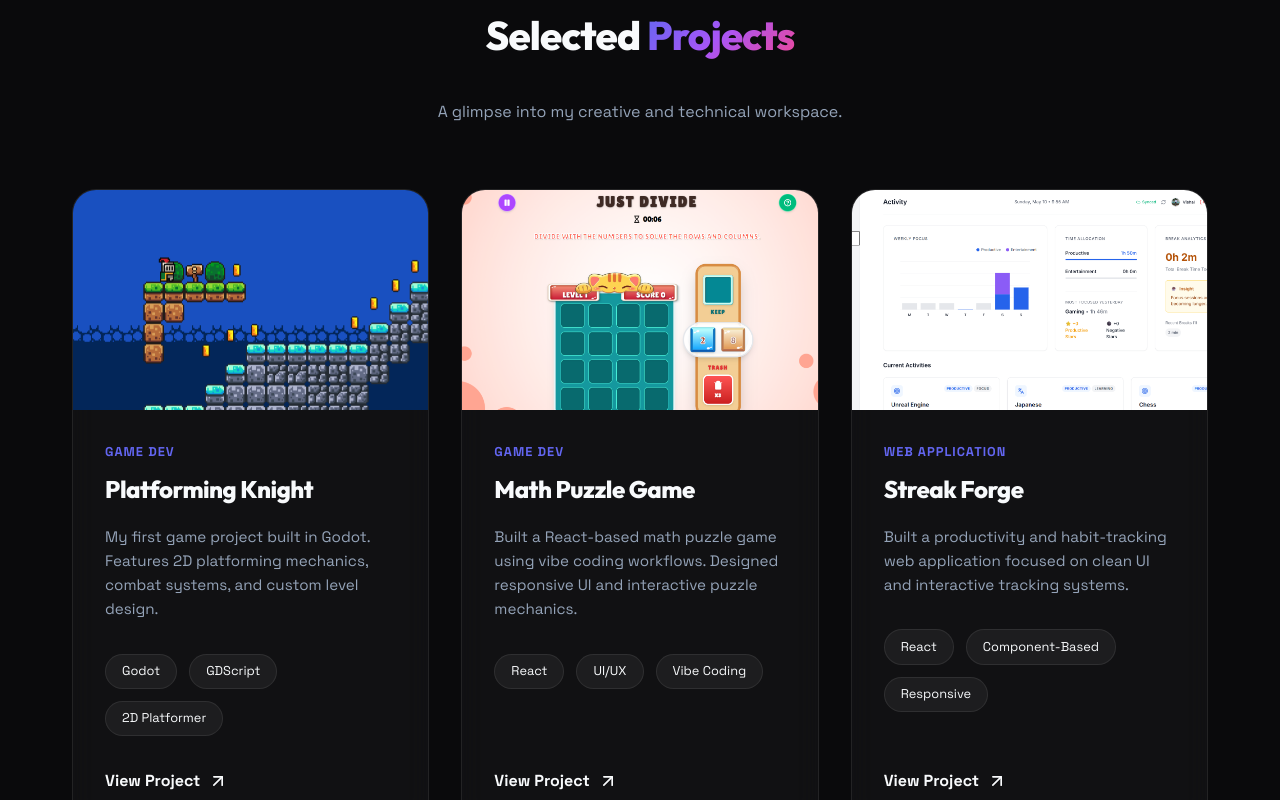
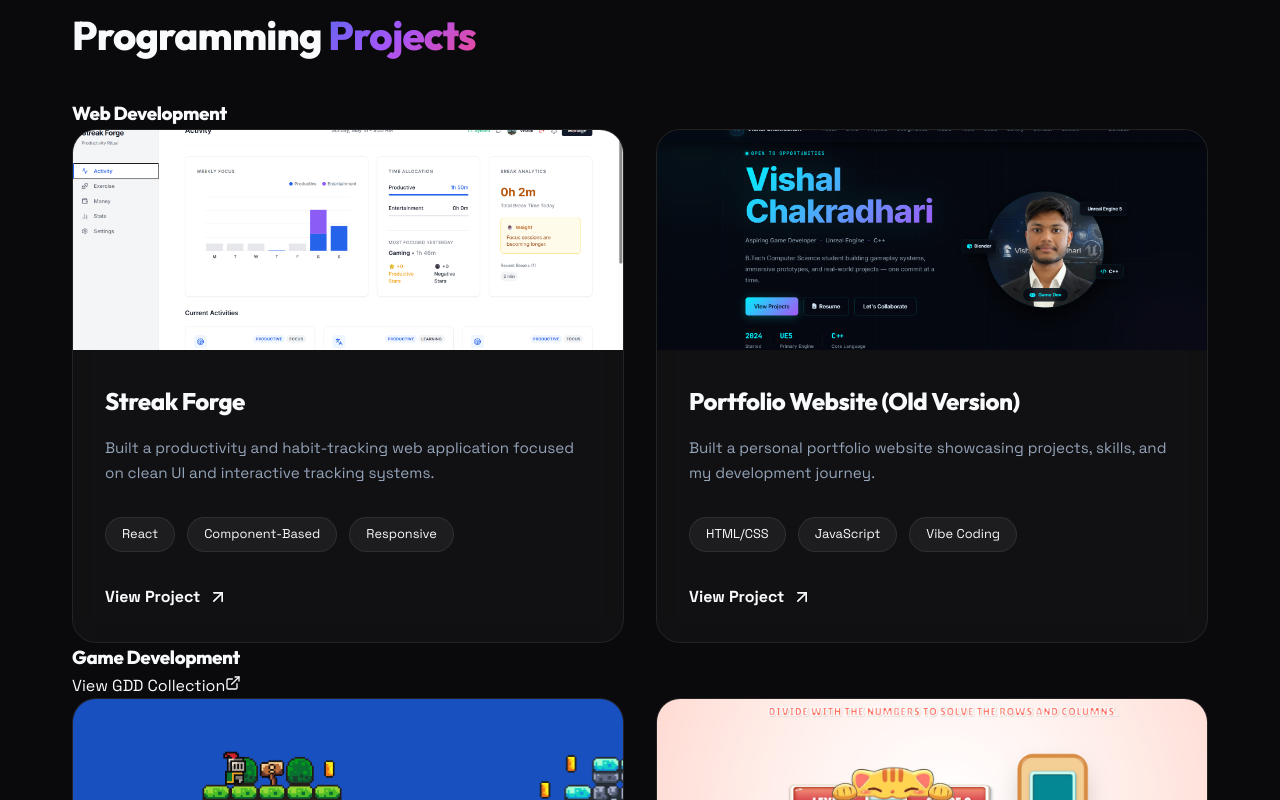
Before and after one commit to lucky20T/Portfolio-ver-2, a React (Vite) app: page / in a window 1280 px wide. Shown: the part 1700-2500 px from the top of the page. Built offline with nearby package versions, Linux system fonts and the light colour scheme.

Commit message:
Categorized projects into Programming (Web/Game), Art, and Sound Design sections

```diff
--- a/src/components/Projects.jsx
+++ b/src/components/Projects.jsx
@@ -6,10 +6,31 @@ import abstractImg from '../Asset/Art/Mysterious Abstract Terrain - Sci-Fi Moody
 import propic from '../Asset/propic/MainPropic.png';
 import portfolioV1Img from '../Asset/Project/Portfolio-ver-1Protfolio.png';
 
-const projects = [
+// Art Assets
+import art1 from '../Asset/Art/Cyberpunk Cube Abstract - Glitch Aesthetic Digital Art Print.jpeg';
+import art2 from '../Asset/Art/Mysterious Abstract Terrain - Sci-Fi Moody Landscape Art.jpeg';
+import art3 from '../Asset/Art/Serene Green & White Abstract Sphere Art - Organic Digital Design.jpeg';
+
+const programmingProjects = {
+  web: [
+    {
+      title: "Streak Forge",
+      description: "Built a productivity and habit-tracking web application focused on clean UI and interactive tracking systems.",
+      link: "https://streak-forge-omega.vercel.app/",
+      image: streakForgeImg,
+      tags: ["React", "Component-Based", "Responsive"]
+    },
+    {
+      title: "Portfolio Website (Old Version)",
+      description: "Built a personal portfolio website showcasing projects, skills, and my development journey.",
+      link: "https://lucky20t.github.io/Portfolio-ver-1/Protfolio3.html",
+      image: portfolioV1Img,
+      tags: ["HTML/CSS", "JavaScript", "Vibe Coding"]
+    }
+  ],
+  game: [
     {
       title: "Platforming Knight",
-    category: "Game Dev",
       description: "My first game project built in Godot. Features 2D platforming mechanics, combat systems, and custom level design.",
       link: "#",
       image: platformerImg,
@@ -17,75 +38,150 @@ const projects = [
     },
     {
       title: "Math Puzzle Game",
-    category: "Game Dev",
       description: "Built a React-based math puzzle game using vibe coding workflows. Designed responsive UI and interactive puzzle mechanics.",
       link: "https://kid-math-puzzle.vercel.app/",
       image: mathPuzzleImg,
       tags: ["React", "UI/UX", "Vibe Coding"]
+    }
+  ]
+};
+
+const artProjects = [
+  {
+    title: "Cyberpunk Cube",
+    description: "Abstract glitch aesthetic digital art print exploring geometric forms.",
+    image: art1,
+    tags: ["Digital Art", "Abstract"]
   },
   {
-    title: "Streak Forge",
-    category: "Web Application",
-    description: "Built a productivity and habit-tracking web application focused on clean UI and interactive tracking systems.",
-    link: "https://streak-forge-omega.vercel.app/",
-    image: streakForgeImg,
-    tags: ["React", "Component-Based", "Responsive"]
+    title: "Mysterious Terrain",
+    description: "Sci-Fi moody landscape art focusing on atmosphere and lighting.",
+    image: art2,
+    tags: ["3D Environment", "Sci-Fi"]
   },
   {
-    title: "Portfolio Website (Old Version)",
-    category: "Web Application",
-    description: "Built a personal portfolio website showcasing projects, skills, and my development journey.",
-    link: "https://lucky20t.github.io/Portfolio-ver-1/Protfolio3.html",
-    image: portfolioV1Img,
-    tags: ["HTML/CSS", "JavaScript", "Vibe Coding"]
+    title: "Organic Sphere",
+    description: "Serene abstract organic digital design focusing on flow and balance.",
+    image: art3,
+    tags: ["Organic", "Abstract"]
+  }
+];
+
+const soundProjects = [
+  {
+    title: "Lofi Beats - Track 3",
+    description: "Atmospheric lofi production created in FL Studio.",
+    tags: ["FL Studio", "Lofi"]
   },
   {
-    title: "3D Environment Experiments",
-    category: "3D Art & Design",
-    description: "Created 3D models and environment experiments using Blender. Practiced lighting, scene composition, and environment workflows.",
-    link: "#",
-    image: abstractImg,
-    tags: ["Blender", "3D Modeling", "Lighting"]
+    title: "Creative Soundscape - Track 4",
+    description: "Experimental sound design project exploring unique textures.",
+    tags: ["FL Studio", "Sound Design"]
   }
 ];
+
+const gddLink = "https://onedrive.live.com/?redeem=aHR0cHM6Ly8xZHJ2Lm1zL2YvYy8yMThCNzdEMzQ4QTAxMDMzL0lnQVVvdDU4ZEhnY1FwaWpTeF9lX2JhMEFXazRSd1pZRnZjQnU1RE90WUdVZmxZP2U9VDlPTmFs&id=218B77D348A01033%21s7cdea2147874421c98a34b1fdefdb6b4&cid=218B77D348A01033";
 
 const Projects = () => {
   return (
     <section id="projects" className="section projects-section">
       <div className="container">
-        <div className="section-header">
-          <h2 className="section-title">Selected <span className="gradient-text">Projects</span></h2>
-          <p className="section-subtitle">A glimpse into my creative and technical workspace.</p>
+
+        {/* SECTION 1: PROGRAMMING */}
+        <div className="main-category">
+          <h2 className="section-title">Programming <span className="gradient-text">Projects</span></h2>
+
+          {/* Web Development Sub-section */}
+          <div className="sub-category">
+            <h3 className="sub-title">Web Development</h3>
+            <div className="projects-grid">
+              {programmingProjects.web.map((project, index) => (
+                <ProjectCard key={index} project={project} />
+              ))}
+            </div>
           </div>
 
+          {/* Game Development Sub-section */}
+          <div className="sub-category">
+            <div className="sub-header-with-link">
+              <h3 className="sub-title">Game Development</h3>
+              <a href={gddLink} target="_blank" rel="noopener noreferrer" className="gdd-link">
+                View GDD Collection
+                <svg width="16" height="16" viewBox="0 0 24 24" fill="none" stroke="currentColor" strokeWidth="2" strokeLinecap="round" strokeLinejoin="round"><path d="M18 13v6a2 2 0 0 1-2 2H5a2 2 0 0 1-2-2V8a2 2 0 0 1 2-2h6"></path><polyline points="15 3 21 3 21 9"></polyline><line x1="10" y1="14" x2="21" y2="3"></line></svg>
+              </a>
+            </div>
             <div className="projects-grid">
-          {projects.map((project, index) => (
-            <div key={index} className="project-card glass-card">
-              <div className="project-img-wrapper">
-                <img src={project.image} alt={project.title} className="project-img" />
+              {programmingProjects.game.map((project, index) => (
+                <ProjectCard key={index} project={project} />
+              ))}
             </div>
+          </div>
+        </div>
+
+        {/* SECTION 2: ARTS */}
+        <div className="main-category" style={{marginTop: '100px'}}>
+          <h2 className="section-title">Digital Art & <span className="gradient-text">3D Design</span></h2>
+          <div className="projects-grid">
+            {artProjects.map((project, index) => (
+              <ProjectCard key={index} project={project} />
+            ))}
+          </div>
+        </div>
+
+        {/* SECTION 3: SOUND DESIGN */}
+        <div className="main-category" style={{marginTop: '100px'}}>
+          <h2 className="section-title">Sound Design & <span className="gradient-text">Music</span></h2>
+          <div className="projects-grid">
+            {soundProjects.map((project, index) => (
+              <div key={index} className="project-card glass-card sound-card">
                 <div className="project-info">
-                <div className="project-header">
-                  <span className="project-category">{project.category}</span>
                   <h3 className="project-title">{project.title}</h3>
-                </div>
                   <p className="project-desc">{project.description}</p>
                   <div className="project-tags">
                     {project.tags.map((tag, i) => (
                       <span key={i} className="tag">{tag}</span>
                     ))}
                   </div>
-                <a href={project.link} className="project-link" target="_blank" rel="noopener noreferrer">
-                  View Project
-                  <svg width="20" height="20" viewBox="0 0 24 24" fill="none" stroke="currentColor" strokeWidth="2" strokeLinecap="round" strokeLinejoin="round"><line x1="7" y1="17" x2="17" y2="7"></line><polyline points="7 7 17 7 17 17"></polyline></svg>
-                </a>
+                  <div className="audio-placeholder">
+                    <div className="audio-wave">
+                      <span></span><span></span><span></span><span></span><span></span>
+                    </div>
+                    <p>FL Studio Production</p>
+                  </div>
                 </div>
               </div>
             ))}
           </div>
         </div>
+
+      </div>
     </section>
   );
 };
 
+const ProjectCard = ({ project }) => (
+  <div className="project-card glass-card">
+    {project.image && (
+      <div className="project-img-wrapper">
+        <img src={project.image} alt={project.title} className="project-img" />
+      </div>
+    )}
+    <div className="project-info">
+      <h3 className="project-title">{project.title}</h3>
+      <p className="project-desc">{project.description}</p>
+      <div className="project-tags">
+        {project.tags.map((tag, i) => (
+          <span key={i} className="tag">{tag}</span>
+        ))}
+      </div>
+      {project.link && project.link !== "#" && (
+        <a href={project.link} className="project-link" target="_blank" rel="noopener noreferrer">
+          View Project
+          <svg width="20" height="20" viewBox="0 0 24 24" fill="none" stroke="currentColor" strokeWidth="2" strokeLinecap="round" strokeLinejoin="round"><line x1="7" y1="17" x2="17" y2="7"></line><polyline points="7 7 17 7 17 17"></polyline></svg>
+        </a>
+      )}
+    </div>
+  </div>
+);
+
 export default Projects;
--- a/src/index.css
+++ b/src/index.css
@@ -630,4 +630,8 @@ img {
     gap: 3rem;
     justify-content: space-between;
   }
+  .sub-header-with-link {
+    flex-direction: column;
+    align-items: flex-start;
+  }
 }
```
Lines whose indentation alone changed are shown as unchanged.
